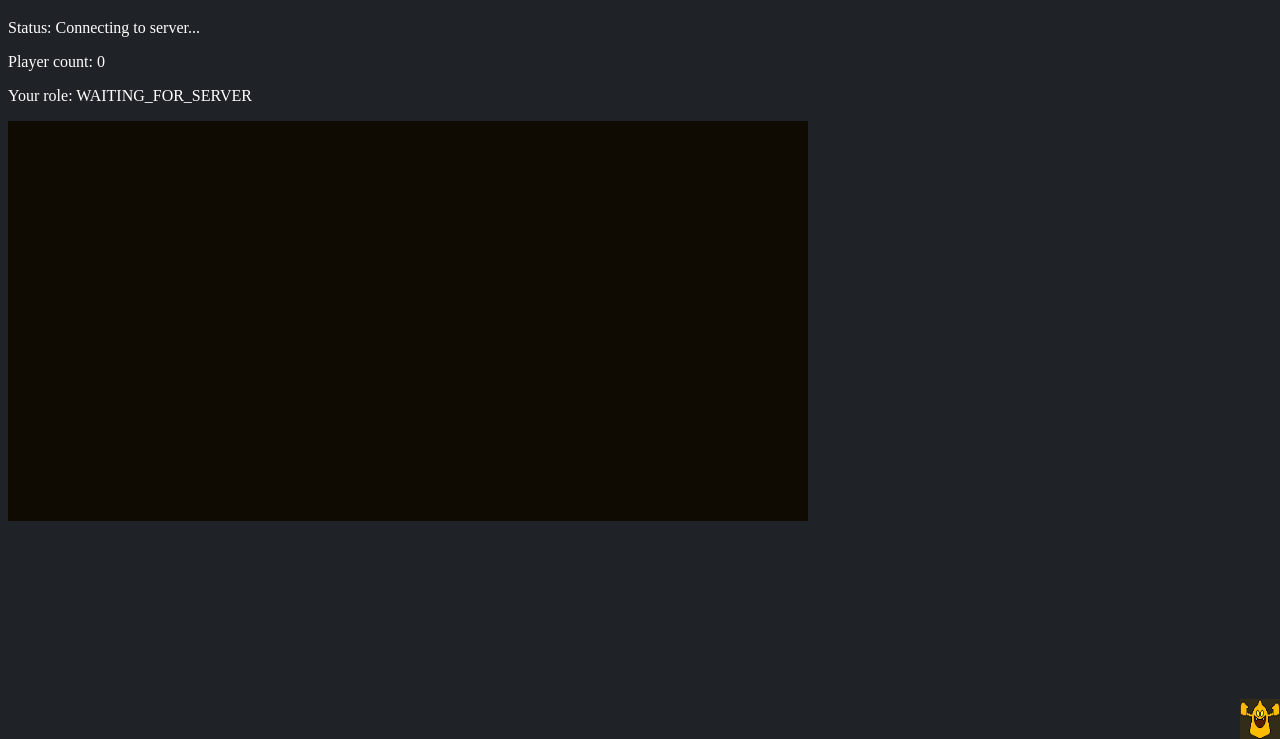
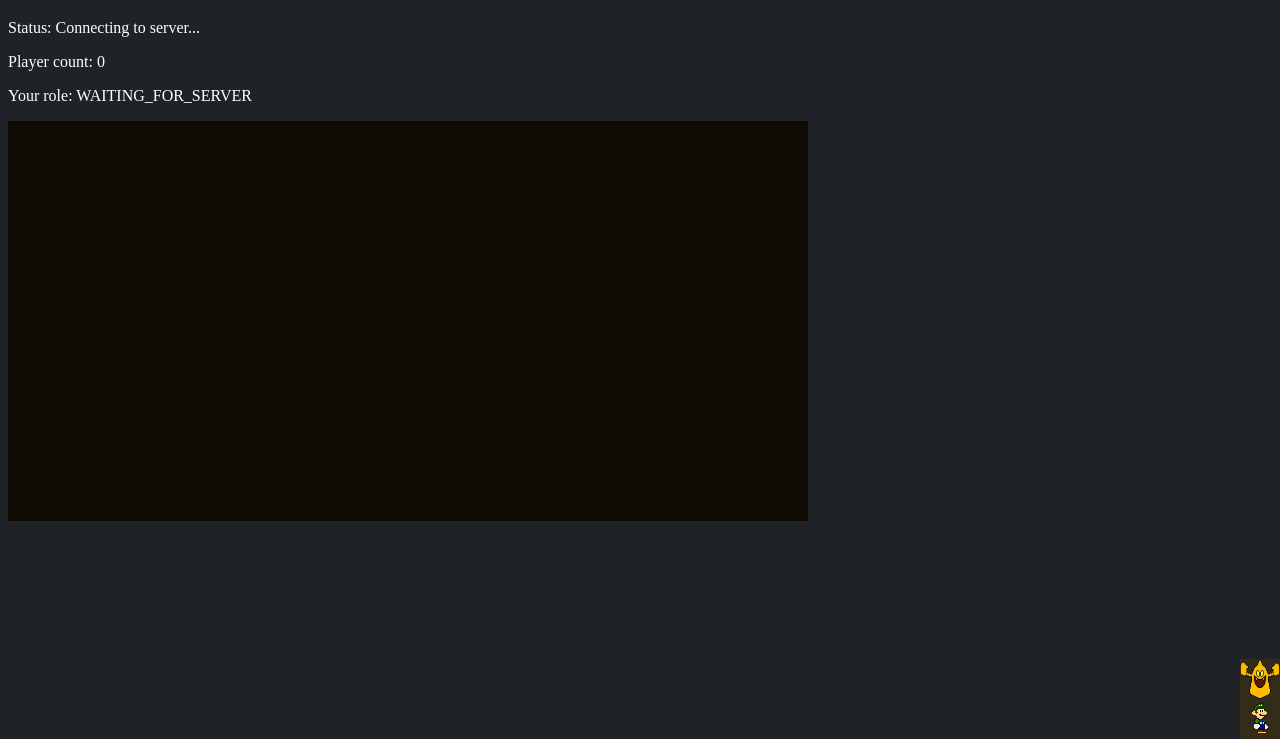
Before and after one commit to AdamRaichu/luigi-ghost-mansion, a website with bundled scripts: page src/client/game.html in a window 1280 px wide. Shown: the part 61-800 px from the top of the page. Built offline with nearby package versions, Linux system fonts and the light colour scheme; no server answers.

Commit message:
add luigi sprite

```diff
--- a/src/client/game.html
+++ b/src/client/game.html
@@ -21,6 +21,7 @@
   <canvas id="canvas" width="800" height="400"></canvas>
   <div id="sprites">
     <img data-name="ghost.jpg" src="./images/ghost.jpg">
+    <img data-name="luigi.png" src="./images/luigi.png">
   </div>
 </body>
 
```
Also changed, not shown: src/client/images/luigi.png (added), src/client/images/luigi_rect.png (added).
